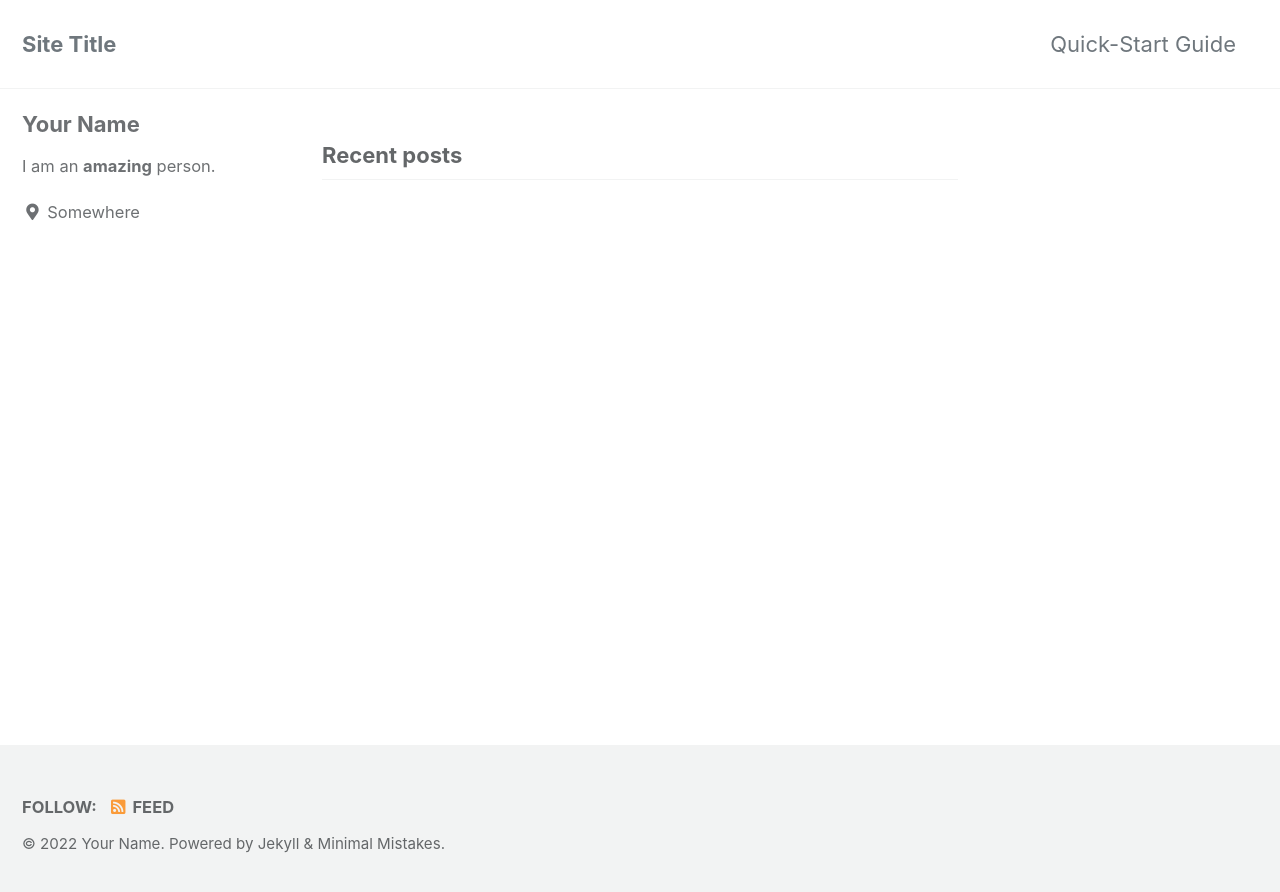
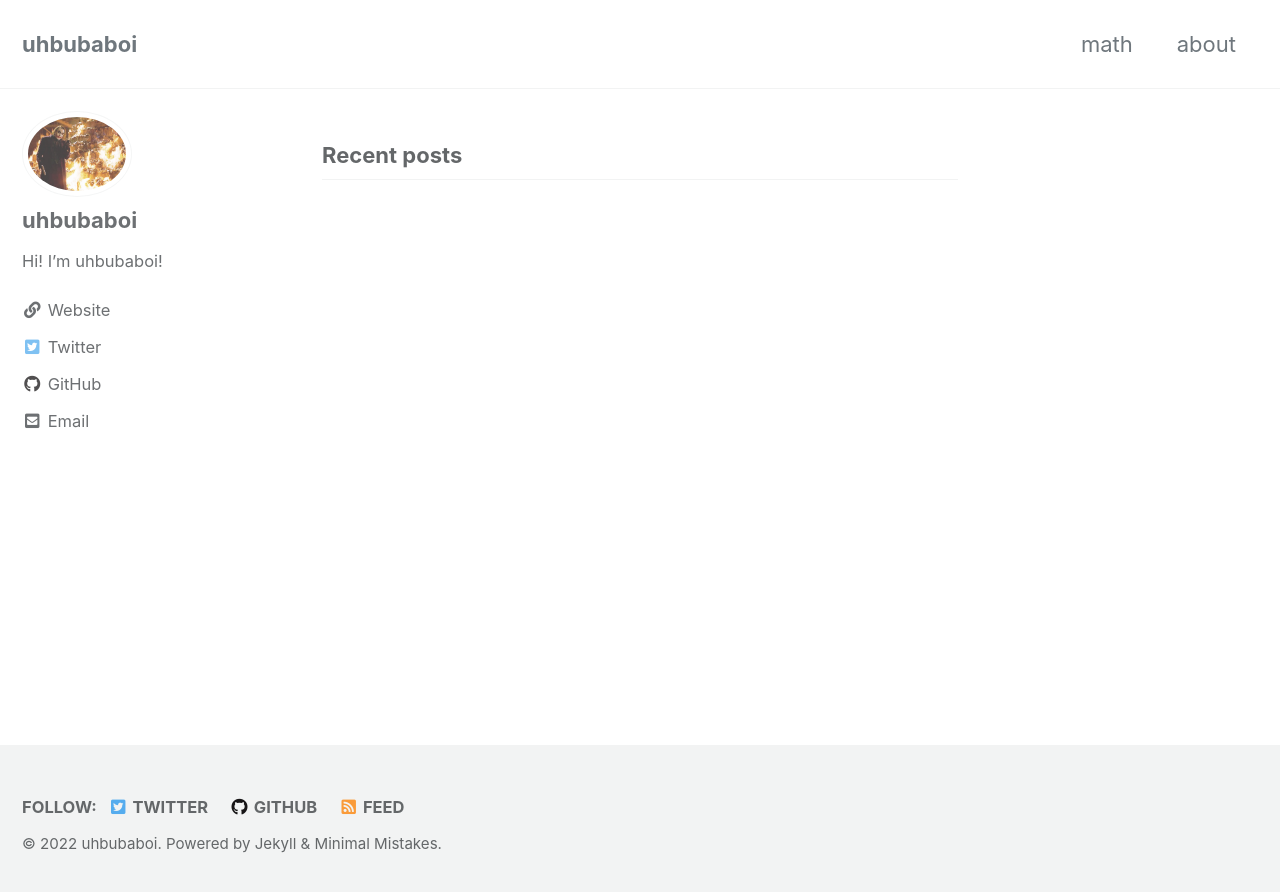
Before and after one commit to uhbubaboi/uhbubaboi.github.io, a Jekyll site: the page built from index.html, in a window 1280 px wide. Shown: the top 892 px of the page. Built offline with Jekyll 4.4.1, drawn with Linux system fonts in a browser that asks for light colours; cached includes are drawn as plain includes; the list of posts is cut into pages by our own code.

Commit message:
Updates [+@_config.yml] updated personal info [+@data/navigation.yml] added tabs [+@_includes/mathjax_support.html, @_layouts/default.html] added mathjax support [+@assets/images/*] added avatar image

```diff
--- a/_config.yml
+++ b/_config.yml
@@ -16,23 +16,23 @@ minimal_mistakes_skin    : "default" # "air", "aqua", "contrast", "dark", "dirt"
 
 # Site Settings
 locale                   : "en-US"
-title                    : "Site Title"
+title                    : "uhbubaboi"
 title_separator          : "-"
 subtitle                 : # site tagline that appears below site title in masthead
-name                     : "Your Name"
-description              : "An amazing website."
-url                      : # the base hostname & protocol for your site e.g. "https://mmistakes.github.io"
+name                     : "uhbubaboi"
+description              : "math machine-learning data-science finance"
+url                      : "https://uhbubaboi.github.io"
 baseurl                  : # the subpath of your site, e.g. "/blog"
-repository               : # GitHub username/repo-name e.g. "mmistakes/minimal-mistakes"
+repository               : "uhbubaboi/uhbubaboi.github.io"
 teaser                   : # path of fallback teaser image, e.g. "/assets/images/500x300.png"
 logo                     : # path of logo image to display in the masthead, e.g. "/assets/images/88x88.png"
 masthead_title           : # overrides the website title displayed in the masthead, use " " for no title
 # breadcrumbs            : false # true, false (default)
 words_per_minute         : 200
 comments:
-  provider               : # false (default), "disqus", "discourse", "facebook", "staticman", "staticman_v2", "utterances", "giscus", "custom"
+  provider               : "disqus" # false (default), "disqus", "discourse", "facebook", "staticman", "staticman_v2", "utterances", "giscus", "custom"
   disqus:
-    shortname            : # https://help.disqus.com/customer/portal/articles/466208-what-s-a-shortname-
+    shortname            : "uhbubaboi-github-io" # https://help.disqus.com/customer/portal/articles/466208-what-s-a-shortname-
   discourse:
     server               : # https://meta.discourse.org/t/embedding-discourse-comments-via-javascript/31963 , e.g.: meta.discourse.org
   facebook:
@@ -79,7 +79,7 @@ baidu_site_verification  :
 
 # Social Sharing
 twitter:
-  username               :
+  username               : "uhbubaboi"
 facebook:
   username               :
   app_id                 :
@@ -102,52 +102,31 @@ analytics:
 
 # Site Author
 author:
-  name             : "Your Name"
-  avatar           : # path of avatar image, e.g. "/assets/images/bio-photo.jpg"
-  bio              : "I am an **amazing** person."
-  location         : "Somewhere"
-  email            :
+  name             : "uhbubaboi"
+  avatar           : "/assets/images/uhbubaboi.jpeg"
+  bio              : "Hi! I'm uhbubaboi!"
+  location         :
+  email            : "uhbuba.collector@gmail.com"
   links:
-    - label: "Email"
-      icon: "fas fa-fw fa-envelope-square"
-      # url: "mailto:your.name@email.com"
     - label: "Website"
       icon: "fas fa-fw fa-link"
-      # url: "https://your-website.com"
+      url: "https://uhbubaboi.github.io"
     - label: "Twitter"
       icon: "fab fa-fw fa-twitter-square"
-      # url: "https://twitter.com/"
-    - label: "Facebook"
-      icon: "fab fa-fw fa-facebook-square"
-      # url: "https://facebook.com/"
+      url: "https://twitter.com/uhbubaboi"
     - label: "GitHub"
       icon: "fab fa-fw fa-github"
-      # url: "https://github.com/"
-    - label: "Instagram"
-      icon: "fab fa-fw fa-instagram"
-      # url: "https://instagram.com/"
+      url: "https://github.com/uhbubaboi"
 
 # Site Footer
 footer:
   links:
     - label: "Twitter"
       icon: "fab fa-fw fa-twitter-square"
-      # url:
-    - label: "Facebook"
-      icon: "fab fa-fw fa-facebook-square"
-      # url:
+      url: "https://twitter.com/uhbubaboi"
     - label: "GitHub"
       icon: "fab fa-fw fa-github"
-      # url:
-    - label: "GitLab"
-      icon: "fab fa-fw fa-gitlab"
-      # url:
-    - label: "Bitbucket"
-      icon: "fab fa-fw fa-bitbucket"
-      # url:
-    - label: "Instagram"
-      icon: "fab fa-fw fa-instagram"
-      # url:
+      url: "https://github.com/uhbubaboi"
 
 
 # Reading Files
@@ -218,7 +197,7 @@ sass:
 permalink: /:categories/:title/
 paginate: 5 # amount of posts to show
 paginate_path: /page:num/
-timezone: # https://en.wikipedia.org/wiki/List_of_tz_database_time_zones
+timezone: Asia/Seoul
 
 
 # Plugins (previously gems:)
@@ -285,6 +264,7 @@ defaults:
       layout: single
       author_profile: true
       read_time: true
-      comments: # true
+      comments: true
       share: true
       related: true
+      show_date: true
--- a/_layouts/default.html
+++ b/_layouts/default.html
@@ -12,6 +12,9 @@
   <head>
     {% include head.html %}
     {% include head/custom.html %}
+    {% if page.use_math %}
+      {% include mathjax_support.html %}
+    {% endif %}
   </head>
 
   <body class="layout--{{ page.layout | default: layout.layout }}{% if page.classes or layout.classes %}{{ page.classes | default: layout.classes | join: ' ' | prepend: ' ' }}{% endif %}">
```
Also changed, not shown: _data/navigation.yml (+6 -6 lines), _includes/mathjax_support.html (added, +28 -0 lines), assets/images/uhbubaboi.jpeg (added).
